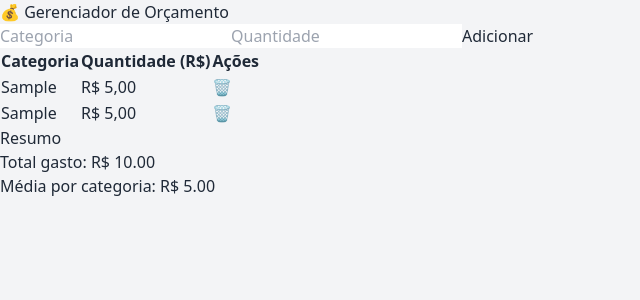
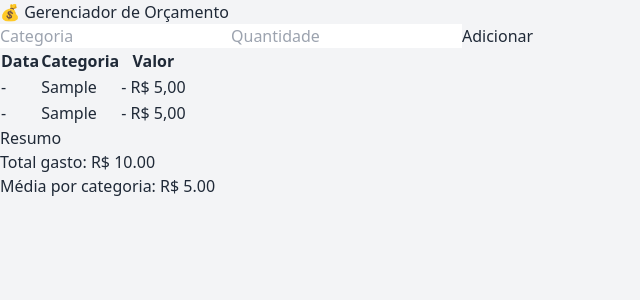
Before and after one commit to ThiagoEmanoel25/personal-finance-app, a React (Vite) app in the folder gerenciador-orcamento/: page / in a window 1280 px wide. Both pictures are taken after typing "Sample", "5" into the empty fields and a click on the button "Adicionar". Shown: the top 300 px of the page, without its empty margins (0-640 px from the left). Built offline with nearby package versions, Linux system fonts and the light colour scheme.

Commit message:
Refactor: logica da tabela e aparencia do dashboard

```diff
--- a/gerenciador-orcamento/src/Views/BudgetTable.jsx
+++ b/gerenciador-orcamento/src/Views/BudgetTable.jsx
@@ -5,42 +5,48 @@ export default function BudgetTable({ data = [], onRemove }) {
   }
 
   return (
-    <table className="w-full border-collapse border border-gray-300 rounded-lg shadow-md">
+    <div className="w-full overflow-x-auto animate__animated animate__fadeInUp">
+      <table className="w-full border-collapse border border-gray-100 rounded-lg min-w-[600px]">
         <thead>
-        <tr className="bg-blue-600 text-white">
-          <th className="border px-4 py-2 text-left">Categoria</th>
-          <th className="border px-4 py-2 text-left">Quantidade (R$)</th>
-          <th className="border px-4 py-2 w-20 text-center">Ações</th>
+          <tr className="bg-gray-50 text-gray-500 text-sm uppercase tracking-wider">
+            <th className="px-4 py-3 text-left font-semibold">Data</th>
+            <th className="px-4 py-3 text-left font-semibold">Categoria</th>
+            <th className="px-4 py-3 text-left font-semibold">Valor</th>
+            <th className="px-4 py-3 w-16 text-center"></th>
           </tr>
         </thead>
 
-      <tbody>
+        <tbody className="divide-y divide-gray-100">
           {data.map((item, index) => (
             <tr
               key={index}
-            className="hover:bg-gray-100 transition-colors duration-150"
+              className="hover:bg-blue-50 transition-colors duration-150 group"
             >
-            <td className="border px-4 py-2">{item.categoria}</td>
+              <td className="px-4 py-3 text-gray-600 text-sm">{item.data || "-"}</td>
 
-            <td className="border px-4 py-2 text-right font-medium text-gray-700">
-              {item.quantidade.toLocaleString("pt-BR", {
+              <td className="px-4 py-3 font-medium text-gray-800">{item.categoria}</td>
+
+              <td className={`px-4 py-3 font-mono font-medium ${item.tipo === 'Entrada' ? 'text-green-600' : 'text-gray-700'
+                }`}>
+                {item.tipo === 'Entrada' ? '+' : '-'} {item.quantidade.toLocaleString("pt-BR", {
                   style: "currency",
                   currency: "BRL",
                 })}
               </td>
 
-            <td className="border px-4 py-2 text-center">
+              <td className="px-4 py-3 text-center">
                 <button
                   onClick={() => onRemove(index)}
-                className="text-red-600 hover:text-red-800 transition"
+                  className="text-gray-400 hover:text-red-500 transition opacity-0 group-hover:opacity-100"
                   title="Remover linha"
                 >
-                🗑️
+                  <svg className="w-5 h-5" fill="none" stroke="currentColor" viewBox="0 0 24 24"><path strokeLinecap="round" strokeLinejoin="round" strokeWidth="2" d="M19 7l-.867 12.142A2 2 0 0116.138 21H7.862a2 2 0 01-1.995-1.858L5 7m5 4v6m4-6v6m1-10V4a1 1 0 00-1-1h-4a1 1 0 00-1 1v3M4 7h16"></path></svg>
                 </button>
               </td>
             </tr>
           ))}
         </tbody>
       </table>
+    </div>
   );
 }
```
Lines whose indentation alone changed are shown as unchanged.
